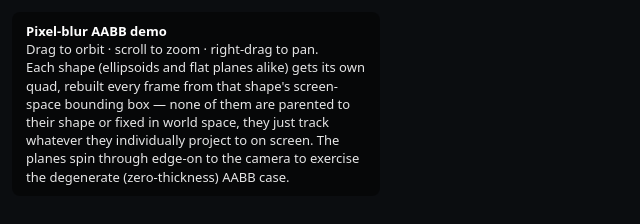
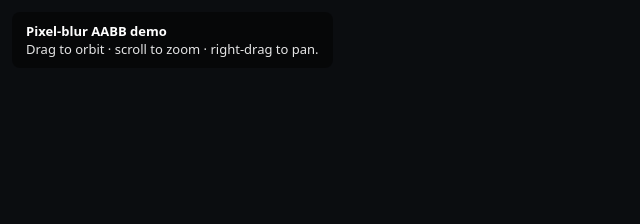
Before and after one commit to charles-victorio/Scribbles, a website: page projects/pixelated/index.html in a window 1280 px wide. Shown: the whole page, without its empty margins (0-640 px from the left). Drawn offline with nearby package versions, Linux system fonts and the light colour scheme.

Commit message:
removed unnecessary exposition text

```diff
--- a/projects/pixelated/index.html
+++ b/projects/pixelated/index.html
@@ -18,12 +18,7 @@
 <body>
 <div id="hud">
   <b>Pixel-blur AABB demo</b><br>
-  Drag to orbit &middot; scroll to zoom &middot; right-drag to pan.<br>
-  Each shape (ellipsoids and flat planes alike) gets its own quad, rebuilt
-  every frame from that shape's screen-space bounding box &mdash; none of them
-  are parented to their shape or fixed in world space, they just track
-  whatever they individually project to on screen. The planes spin through
-  edge-on to the camera to exercise the degenerate (zero-thickness) AABB case.
+  Drag to orbit &middot; scroll to zoom &middot; right-drag to pan.
 </div>
 
 <script type="importmap">
```
Also changed, not shown: projects/comics_aesthetic/index.html (+1 -1 lines), projects/pov2panel/index.html (+1 -3 lines), projects/rotoscope/index.html (+1 -1 lines), 3 other files.
